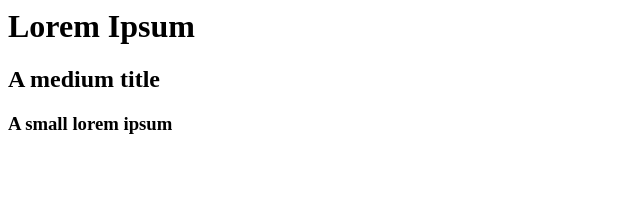
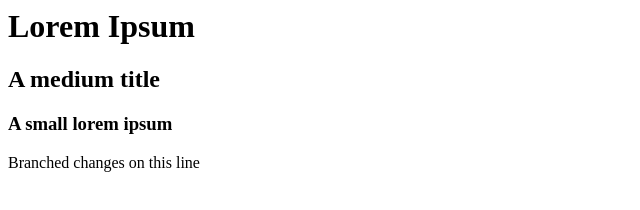
Before and after one commit to MukulKumar09/testrepo, a plain HTML site: page index.html in a window 1280 px wide. Shown: the whole page, without its empty margins (0-640 px from the left). Drawn offline with Linux system fonts and the light colour scheme.

Commit message:
Update index.html

```diff
--- a/index.html
+++ b/index.html
@@ -6,5 +6,7 @@
     <h1>Lorem Ipsum</h1>
     <h2>A medium title</h2>
     <h3>A small lorem ipsum</h3>
+    Branched changes
   </body>
+  on this line
 </html>
```
